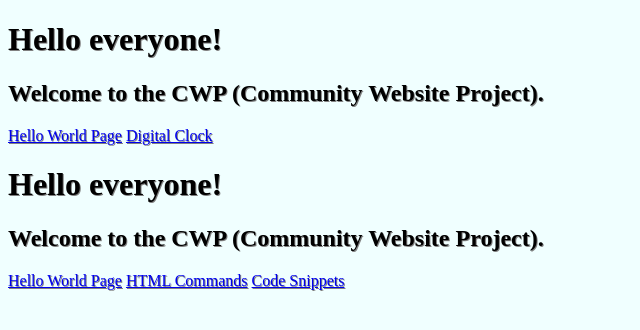
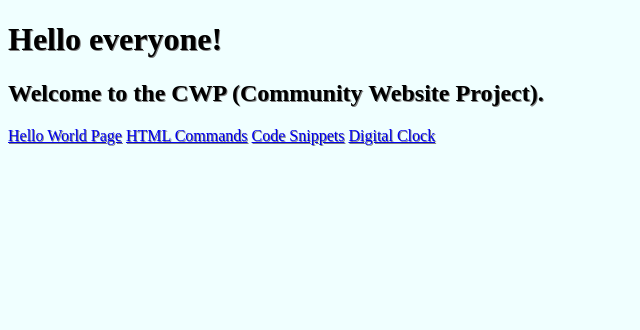
Before and after one commit to zomops/CWP, a plain HTML site: page index.html in a window 1280 px wide. Shown: the whole page, without its empty margins (0-640 px from the left). Drawn offline with Linux system fonts and the light colour scheme.

Commit message:
Update index.html

```diff
--- a/index.html
+++ b/index.html
@@ -1,13 +1,5 @@
 <!DOCTYPE html>
 <html>
-  <body>
-
-    <h1>Hello everyone!</h1>
-    <h2>Welcome to the CWP (Community Website Project).</h2>
-    <a href=/CWP/helloworld.html>Hello World Page</a>
-        <a href="CWP/time.html">Digital Clock</a>
-
-
   <head>
     <meta charset="utf-8">
     <meta name="viewport" content="width=device-width, initial-scale=1, shrink-to-fit=no">
@@ -23,5 +15,6 @@
     <a href=/CWP/helloworld.html>Hello World Page</a>
     <a href=/CWP/HTML_Commands.html>HTML Commands</a>
     <a href="codesnippets.html">Code Snippets</a>
+    <a href="CWP/time.html">Digital Clock</a>
   </body>
 </html>
```
